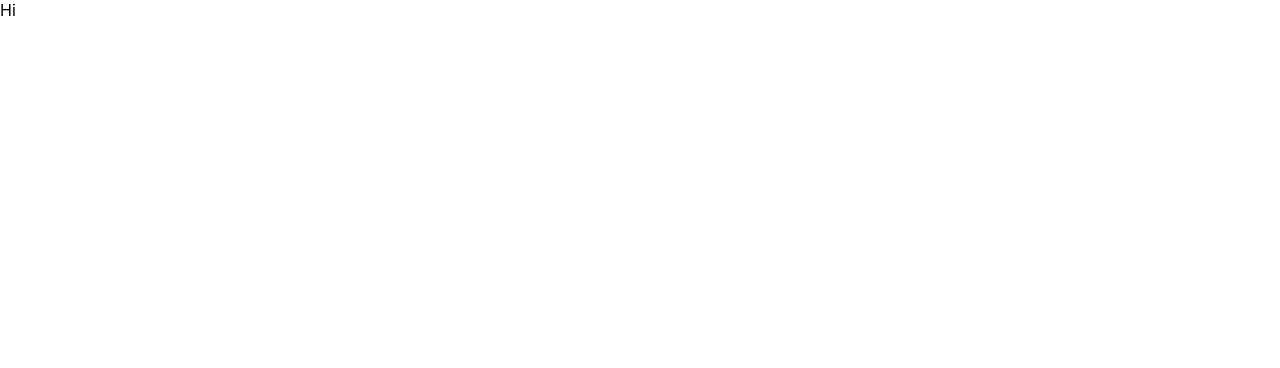
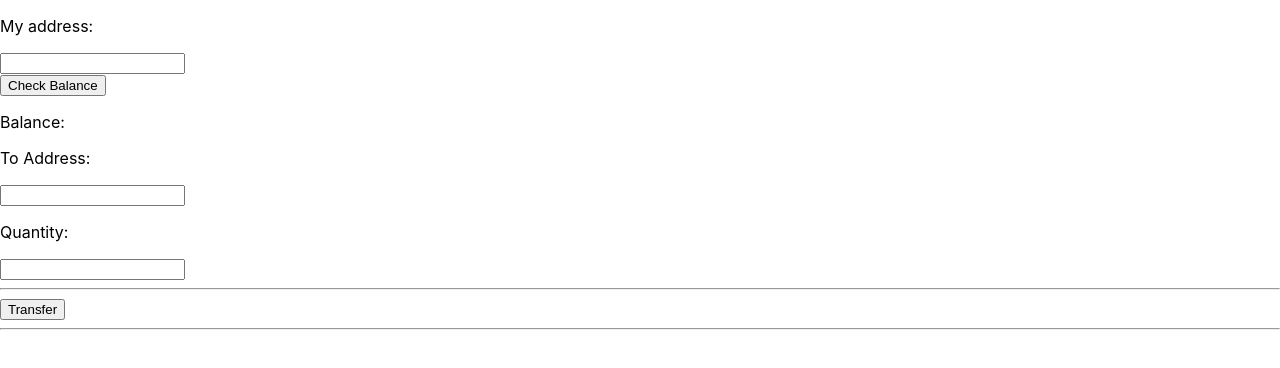
Before and after one commit to baltazarparra/crypto-transfer, a React (Create React App) app: page / in a window 1280 px wide. Shown: the top 368 px of the page. Built offline with nearby package versions, Linux system fonts and the light colour scheme.

Commit message:
Add initial markup and transfer feat

```diff
--- a/package.json
+++ b/package.json
@@ -6,6 +6,7 @@
     "@testing-library/jest-dom": "^5.16.5",
     "@testing-library/react": "^13.4.0",
     "@testing-library/user-event": "^13.5.0",
+    "ethers": "^5.5.2",
     "react": "^18.2.0",
     "react-dom": "^18.2.0",
     "react-scripts": "5.0.1",
--- a/src/App.js
+++ b/src/App.js
@@ -1,9 +1,50 @@
+import { useState } from 'react'
+import { getBalance, transfer } from './MetaMaskService'
+
 function App() {
+  const [address, setAddress] = useState('')
+  const [balance, setBalance] = useState('')
+  const [toAddress, setToAddress] = useState('')
+  const [quantity, setQuantity] = useState('')
+  const [message, setMessage] = useState('')
+
+  const checkBalance = async () => {
+    const balance = await getBalance(address)
+    setBalance(balance)
+    setMessage('')
+  }
+
+  const sendTransfer = async () => {
+    const result = await transfer(toAddress, quantity)
+    setMessage(JSON.stringify(result))
+  }
+
   return (
-    <div>
-      Hi
-    </div>
+    <>
+      <div>
+        <p>My address:</p>
+        <input type="text" onChange={(e) => setAddress(e.target.value)} value={address} />
+      </div>
+      <div>
+        <button onClick={() => checkBalance()}>Check Balance</button>
+        <p>Balance: {balance}</p>
+      </div>
+      <div>
+        <p>To Address:</p>
+        <input type="text" onChange={(e) => setToAddress(e.target.value)} />
+      </div>
+      <div>
+        <p>Quantity:</p>
+        <input type="text" onChange={(e) => setQuantity(e.target.value)} />
+      </div>
+      <hr />
+      <div>
+        <button onClick={() => sendTransfer()}>Transfer</button>
+      </div>
+      <hr />
+      <p>{message}</p>
+    </>
   );
 }
 
-export default App;
+export default App
--- /dev/null
+++ b/src/MetaMaskService.js
@@ -0,0 +1,34 @@
+import { ethers } from 'ethers'
+
+const getMetaMaskProvider = async () => {
+    if (!window.ethereum) throw new Error('No MetaMask found! please login')
+
+    await window.ethereum.send('eth_requestAccounts')
+
+    const provider = new ethers.providers.Web3Provider(window.ethereum, 'any')
+    provider.on('network', (newNetwork, oldNetwork) => {
+        if (oldNetwork) window.location.reload()
+    })
+
+    return provider
+}
+
+export const getBalance = async (address) => {
+    const provider = await getMetaMaskProvider()
+    const balance = await provider.getBalance(address)
+
+    return ethers.utils.formatEther(balance.toString())
+}
+
+export const transfer = async (address, quantity) => {
+    const provider = await getMetaMaskProvider()
+    const signer = provider.getSigner()
+
+    ethers.utils.getAddress(address)
+
+    const transaction = await signer.sendTransaction({
+        to: address, value: ethers.utils.parseEther(quantity)
+    })
+
+    return transaction
+}
```
Also changed, not shown: src/index.js (+8 -8 lines), src/reportWebVitals.js (+8 -8 lines), 1 other file (tests, documents, lock files or other folders).
